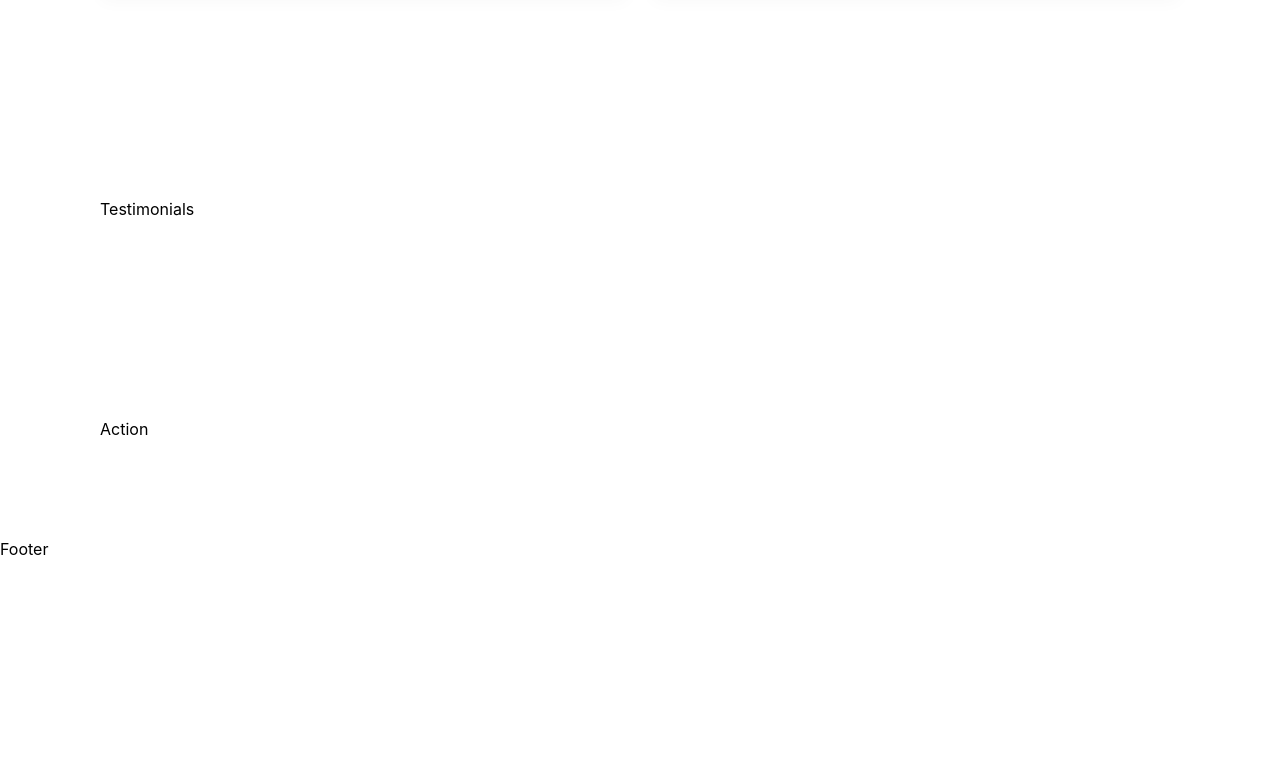
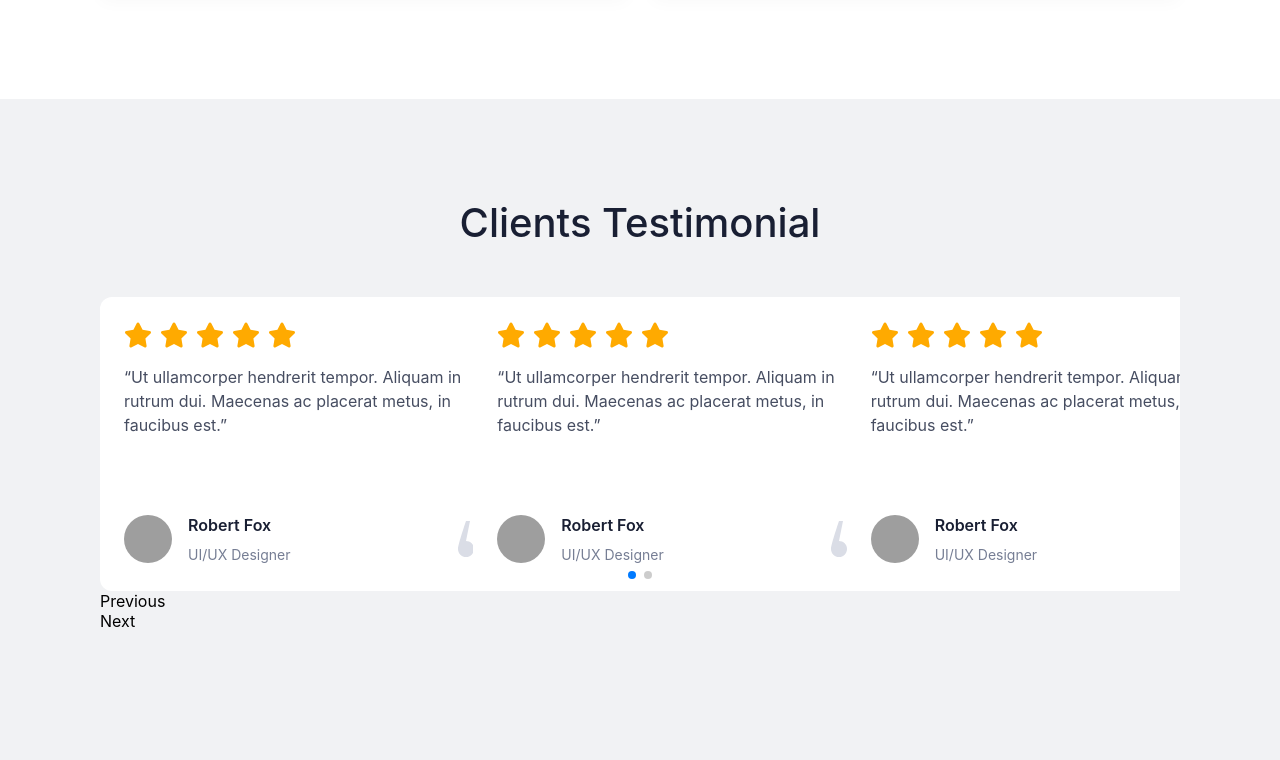
Before and after one commit to SoftDev-Abay/jobpilot-testtask, a React (Vite) app: page / in a window 1280 px wide. Shown: the part 5240-6000 px from the top of the page. Before the commit the page ends 5799 px from the top, so only its background shows below. Built offline with nearby package versions, Linux system fonts and the light colour scheme; grey boxes are pictures that could not be loaded.

Commit message:
added testimonials, plain custom navigation buttons

```diff
--- /dev/null
+++ b/src/components/TestimonialCard.jsx
@@ -0,0 +1,34 @@
+import React from "react";
+import quote from "../assets/svg/quote.svg";
+import { FaStar } from "react-icons/fa";
+import "./TestimonialCard.scss";
+const TestimonialCard = ({ stars, text, name, job }) => {
+  return (
+    <>
+      <div className="testimonials-card">
+        <div className="top">
+          <div className="stars-container">
+            {[...Array(stars)].map((star, index) => (
+              <FaStar key={index + "star" + name} className="star" />
+            ))}
+          </div>
+          <div className="text">“{text}”</div>
+        </div>
+        <div className="bottom">
+          <div className="user-info-wrapper">
+            <div className="img-container">
+              <img src="https://picsum.photos/200/300" alt="" />
+            </div>
+            <div className="info">
+              <div className="name">{name}</div>
+              <div className="job">{job}</div>
+            </div>
+          </div>
+          <img src={quote} alt="" />
+        </div>
+      </div>
+    </>
+  );
+};
+
+export default TestimonialCard;
--- /dev/null
+++ b/src/components/TestimonialCard.scss
@@ -0,0 +1,75 @@
+.testimonials-card {
+  flex: 1 1 0%;
+  width: 424px;
+  padding: 24px 24px 26px 24px;
+  height: 294px;
+  display: flex;
+  flex-direction: column;
+  align-items: center;
+  justify-content: space-between;
+
+  border-radius: 12px;
+  background: var(--Gray-Scale-White, #fff);
+
+  /* Testimonial Card */
+  //   box-shadow: 0px 12px 80px 0px rgba(0, 44, 109, 0.05);
+  .top {
+    width: 100%;
+    display: flex;
+    gap: 16px;
+    flex-direction: column;
+    .stars-container {
+      display: flex;
+      align-items: center;
+      gap: 8px;
+      .star {
+        color: #ffaa00;
+        width: 28px;
+        height: 28px;
+      }
+    }
+    .text {
+      color: var(--Gray-Scale-700, #464d61);
+      font-size: 16px;
+      font-weight: 400;
+      line-height: 24px; /* 150% */
+    }
+  }
+  .bottom {
+    width: 100%;
+    display: flex;
+    justify-content: space-between;
+    .user-info-wrapper {
+      display: flex;
+      gap: 16px;
+      .img-container {
+        display: flex;
+        justify-content: center;
+        align-items: center;
+
+        img {
+          width: 48px;
+          height: 48px;
+          border-radius: 50%;
+        }
+      }
+      .info {
+        display: flex;
+        flex-direction: column;
+        gap: 8px;
+        .name {
+          color: var(--Gray-Scale-900, #191f33);
+          font-size: 16px;
+          font-weight: 600;
+          line-height: 24px; /* 150% */
+        }
+        .job {
+          color: var(--Gray-Scale-500, #767e94);
+          font-size: 14px;
+          font-weight: 400;
+          line-height: 20px; /* 142.857% */
+        }
+      }
+    }
+  }
+}
--- a/src/sections/Testimonials.jsx
+++ b/src/sections/Testimonials.jsx
@@ -1,8 +1,102 @@
-import React from "react";
+import { React, useRef } from "react";
 import CardBg from "../components/CardBg";
+import { Swiper, SwiperSlide } from "swiper/react";
+// Import Swiper styles
+import "swiper/css";
+import "swiper/css/pagination";
+import "swiper/css/navigation";
+import quote from "../assets/svg/quote.svg";
+// star,
+
+import { FaQuoteLeft, FaQuoteRight, FaStar } from "react-icons/fa";
+
+import { Navigation, Pagination, Mousewheel, Keyboard } from "swiper/modules";
+import TestimonialCard from "../components/TestimonialCard";
+
 import "./Testimonials.scss";
 const Testimonials = () => {
-  return <CardBg>Testimonials</CardBg>;
+  const swiperRef = useRef(null);
+
+  const handlePrev = () => {
+    if (swiperRef.current && swiperRef.current.swiper) {
+      swiperRef.current.swiper.slidePrev();
+    }
+  };
+
+  const handleNext = () => {
+    if (swiperRef.current && swiperRef.current.swiper) {
+      swiperRef.current.swiper.slideNext();
+    }
+  };
+  return (
+    <CardBg cardClassName="section-testimonials" background="#F1F2F4">
+      <h1>Clients Testimonial</h1>
+      <div className="testimonials-wrapper">
+        <Swiper
+          modules={[Navigation, Pagination, Mousewheel, Keyboard]}
+          slidesPerView={1}
+          freeMode={true}
+          pagination={{ clickable: true }}
+          navigation={{
+            nextEl: ".custom-swiper-button-next",
+            prevEl: ".custom-swiper-button-prev",
+          }}
+          onSwiper={(swiper) => (swiperRef.current = swiper)}
+          breakpoints={{
+            768: {
+              slidesPerView: 2,
+              spaceBetween: 30,
+            },
+            1024: {
+              slidesPerView: 3,
+              spaceBetween: 40,
+            },
+          }}
+        >
+          <SwiperSlide>
+            <TestimonialCard
+              stars={5}
+              text="Ut ullamcorper hendrerit tempor. Aliquam in rutrum dui. Maecenas ac placerat metus, in faucibus est."
+              name="Robert Fox"
+              job="UI/UX Designer"
+            />
+          </SwiperSlide>
+          <SwiperSlide>
+            <TestimonialCard
+              stars={5}
+              text="Ut ullamcorper hendrerit tempor. Aliquam in rutrum dui. Maecenas ac placerat metus, in faucibus est."
+              name="Robert Fox"
+              job="UI/UX Designer"
+            />
+          </SwiperSlide>
+          <SwiperSlide>
+            <TestimonialCard
+              stars={5}
+              text="Ut ullamcorper hendrerit tempor. Aliquam in rutrum dui. Maecenas ac placerat metus, in faucibus est."
+              name="Robert Fox"
+              job="UI/UX Designer"
+            />
+          </SwiperSlide>
+          <SwiperSlide>
+            <TestimonialCard
+              stars={5}
+              text="Ut ullamcorper hendrerit tempor. Aliquam in rutrum dui. Maecenas ac placerat metus, in faucibus est."
+              name="Robert Fox"
+              job="UI/UX Designer"
+            />
+          </SwiperSlide>
+        </Swiper>
+        <div className="custom-swiper-navigation">
+          <div className="custom-swiper-button-prev" onClick={handlePrev}>
+            Previous
+          </div>
+          <div className="custom-swiper-button-next" onClick={handleNext}>
+            Next
+          </div>
+        </div>
+      </div>
+    </CardBg>
+  );
 };
 
 export default Testimonials;
--- a/src/sections/Testimonials.scss
+++ b/src/sections/Testimonials.scss
@@ -0,0 +1,18 @@
+.section-testimonials {
+  background: var(--Gray-50, #f1f2f4);
+  h1 {
+    color: var(--Gray-Scale-900, #191f33);
+    text-align: center;
+
+    /* Heading/01 */
+    font-family: Inter;
+    font-size: 40px;
+    font-style: normal;
+    font-weight: 500;
+    line-height: 48px; /* 120% */
+  }
+  .testimonials-wrapper {
+    margin-top: 50px;
+    margin-bottom: 50px;
+  }
+}
```
Also changed, not shown: src/assets/svg/quote.svg (added).
